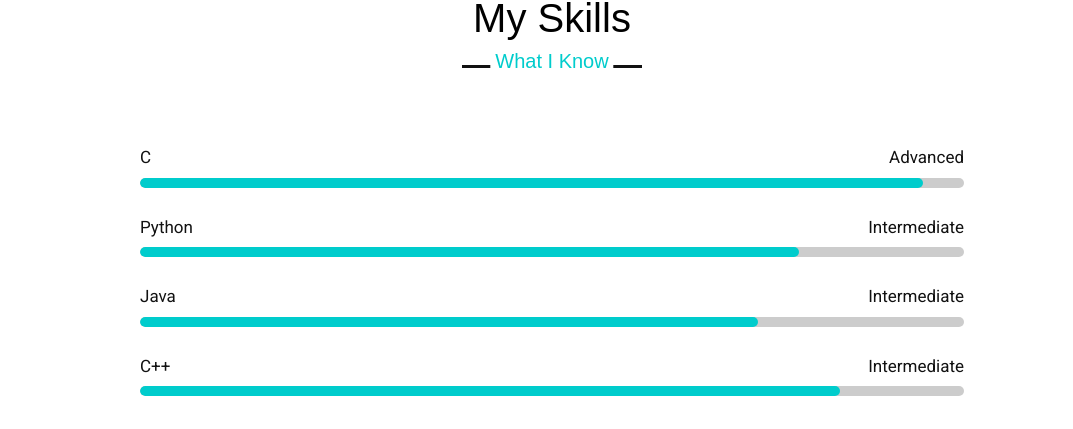
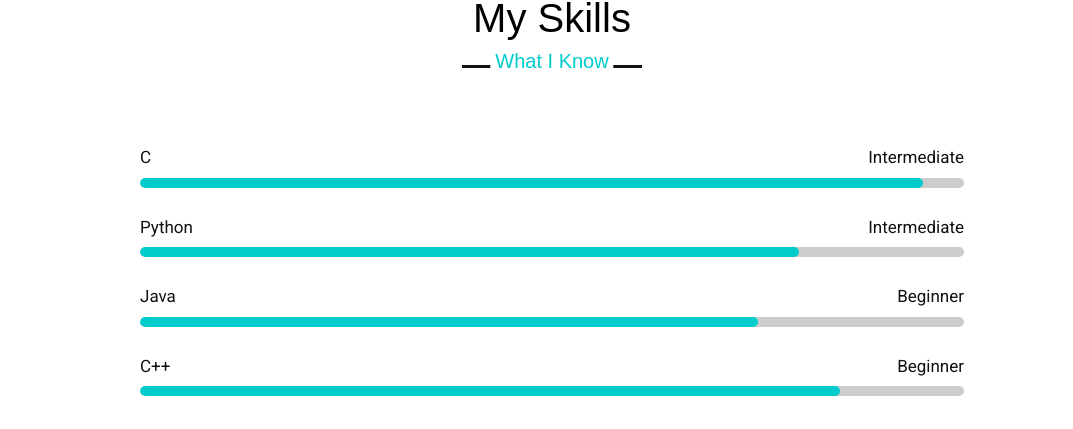
Before and after one commit to K-Shanmugapriya/portfolio_new, a plain HTML site: page index.html in a window 1280 px wide. Shown: the part 1164-1593 px from the top of the page, without its empty margins (88-1161 px from the left). Drawn offline with nearby package versions, Linux system fonts and the light colour scheme; a script that the page names is missing.

Commit message:
Update index.html

```diff
--- a/index.html
+++ b/index.html
@@ -103,7 +103,7 @@
 
             <div class="skills">
                 <div class="progress">
-                    <h3> C <span> Advanced </span> </h3>
+                    <h3> C <span> intermediate </span> </h3>
                     <div class="bar"> <span></span> </div>
                 </div>
                 <div class="progress">
@@ -111,11 +111,11 @@
                     <div class="bar"> <span></span> </div>
                 </div>
                 <div class="progress">
-                    <h3> Java <span> intermediate </span> </h3>
+                    <h3> Java <span> beginner </span> </h3>
                     <div class="bar"> <span></span> </div>
                 </div>
                 <div class="progress">
-                    <h3> c++ <span> intermediate </span> </h3>
+                    <h3> c++ <span> beginner </span> </h3>
                     <div class="bar"> <span></span> </div>
                 </div>
             </div>
```
